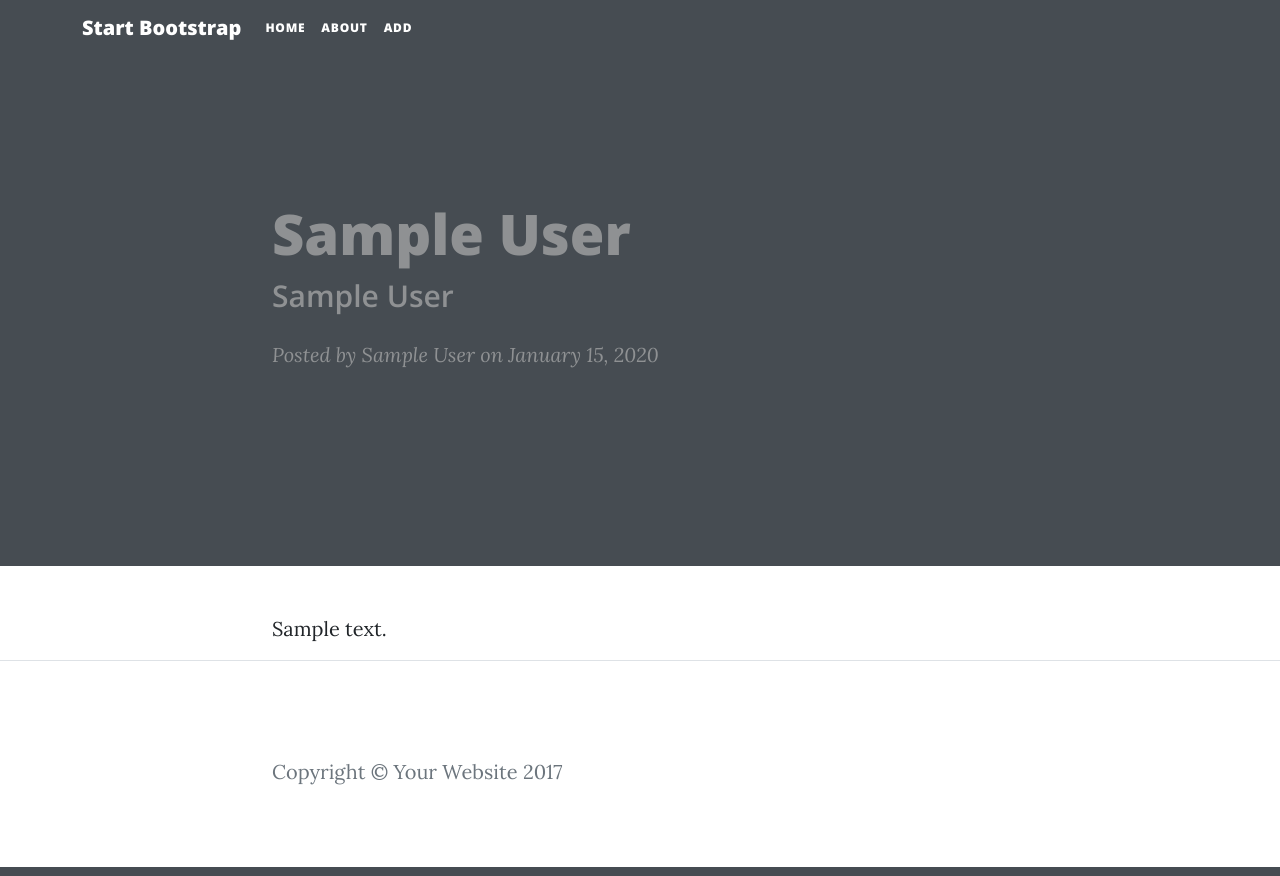
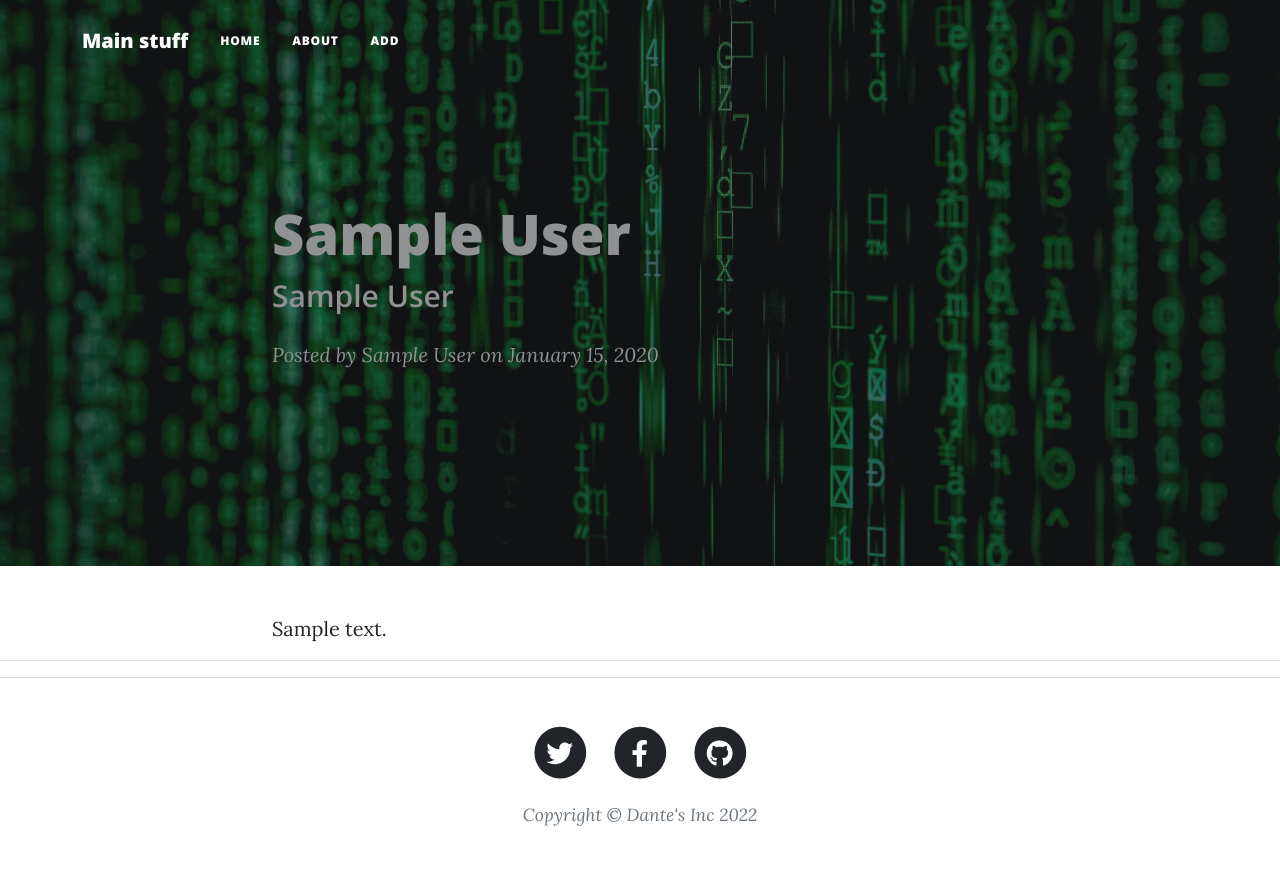
Before and after one commit to LeonDante-ctrl/blogger, a Flask app: template templates/post.html in a window 1280 px wide. Run offline with Flask 2, Linux system fonts and the light colour scheme; the template is opened without the code that fills it: values that come from a table or form of the project are taken from there, others are empty; tables that the repository leaves empty hold one stand-in row (values such as "Sample post"); parts of the project's set-up code (start-up, migrations or seed data) failed here and were passed over; some libraries are stand-ins or nearby versions.

Commit message:
added text to my about me page as well as my add , index and post.html

```diff
--- a/app.py
+++ b/app.py
@@ -16,25 +16,21 @@ class User(db.Model):
     date_posted = db.Column(db.DateTime)
     content = db.Column(db.Text)
 
-
 @app.route('/')
 def index():
+    posts = User.query.order_by(User.date_posted.desc()).all()
 
-    return render_template('index.html')
+    return render_template('index.html', posts=posts)
 
-@app.route('about')
-def about ():
+@app.route('/about')
+def about():
     return render_template('about.html')
 
 @app.route('/post/<int:post_id>')
 def post(post_id):
     post = User.query.filter_by(id=post_id).one()
-    date_posted = 'February 16, 2022'
+
     return render_template('post.html', post=post)
-
-@app.route('contact')
-def contact():
-    return render_template('contact.html')
 
 @app.route('/add')
 def add():
@@ -46,12 +42,14 @@ def addpost():
     subtitle = request.form['subtitle']
     author = request.form['author']
     content = request.form['content']
+    return '<h1> Title: {}  Subtitle: {} Author: {} Content: {} </h1>'.format(title,subtitle,author,content)
 
-    post = User(title=title, subtitle=subtitle, author=author, content=content, date_posted=datetime.now())
+    #post = User(title=title, subtitle=subtitle, author=author, content=content, date_posted=datetime.now())
 
-    db.session.add(post)
-    db.session.commit()
+    #db.session.add(post)
+    #db.session.commit()
 
-    return redirect(url_for('index'))
-if __name__=='__main__':
+    #return render_template('index')
+
+if __name__ == '__main__':
     app.run(debug=True)
--- a/templates/about.html
+++ b/templates/about.html
@@ -49,6 +49,7 @@
                         <p>Linux is only free if your time has no value.</p>
                         <p>If it handshakes , i can access it </p>
                         <p>Metasploit master</p>
+                        <p>Click <a href="http://spaceipsum.com/">Here</a> to see more</p>
                     </div>
                 </div>
             </div>
--- a/templates/add.html
+++ b/templates/add.html
@@ -46,7 +46,7 @@
         <div class="container">
             <div class="row">
               <div class="col-lg-8 col-md-10 mx-auto">
-                <form name="addForm" id="addForm" method="POST" action="{{ url_for('addpost') }}" novalidate>
+                <form name="addForm" id="addForm" method="POST" action="/home/dante/Music/flask_blog-master/templates/post.html" novalidate>
                   <div class="control-group">
                     <div class="form-group floating-label-form-group controls">
                       <label>Title</label>
--- a/templates/index.html
+++ b/templates/index.html
@@ -90,17 +90,16 @@
                 <div class="post-preview">
                     <a href="http://quotes.stormconsultancy.co.uk/random.json">
                         <h2 class="post-title">Failure is not an option</h2>
-                        <h3 class="post-subtitle">Many say exploration is part of our destiny, but it’s actually our duty to future generations.</h3>
+                        <h3 class="post-subtitle">Many say exploration is part of our destiny, but its actually our duty to future generations.</h3>
                     </a>
                     <p class="author">
                         Posted by
-                        <a href="#!">Start Bootstrap</a> on July 8, 2021
+                        <a href="#!">Start</a> on July 8, 2021
                     </p>
                 </div>
                 <!-- Divider-->
                 <hr class="my-4" />
                 <!-- Pager-->
-                <div class="d-flex justify-content-end mb-4"><a class="btn btn-primary text-uppercase" href="#!">Older Posts →</a></div>
             </div>
         </div>
     </div>
--- a/templates/post.html
+++ b/templates/post.html
@@ -1,50 +1,40 @@
 <!DOCTYPE html>
 <html lang="en">
+    <head>
+        <meta charset="utf-8" />
+        <meta name="viewport" content="width=device-width, initial-scale=1, shrink-to-fit=no" />
+        <meta name="description" content="" />
+        <meta name="author" content="" />
+        <title>Dante's blog</title>
+        <link rel="icon" type="image/x-icon" href="/home/dante/Documents/dantesblog/assets/favicon.ico" />
+        <script src="https://use.fontawesome.com/releases/v5.15.4/js/all.js" crossorigin="anonymous"></script>
 
-  <head>
-
-    <meta charset="utf-8">
-    <meta name="viewport" content="width=device-width, initial-scale=1, shrink-to-fit=no">
-    <meta name="description" content="">
-    <meta name="author" content="">
-
-    <title>Dante's blog</title>
-
-    <script src="https://use.fontawesome.com/releases/v5.15.4/js/all.js" crossorigin="anonymous"></script>
         <link href="https://fonts.googleapis.com/css?family=Lora:400,700,400italic,700italic" rel="stylesheet" type="text/css" />
         <link href="https://fonts.googleapis.com/css?family=Open+Sans:300italic,400italic,600italic,700italic,800italic,400,300,600,700,800" rel="stylesheet" type="text/css" />
         <link href="/home/dante/Documents/dantesblog/css/styles.css" rel="stylesheet" />
-
     </head>
-
     <body>
 
         <!-- Navigation -->
     <nav class="navbar navbar-expand-lg navbar-light fixed-top" id="mainNav">
       <div class="container">
-        <a class="navbar-brand" href="{{ url_for('index') }}">Start Bootstrap</a>
+        <a class="navbar-brand" href="index.html">Main stuff</a>
         <button class="navbar-toggler navbar-toggler-right" type="button" data-toggle="collapse" data-target="#navbarResponsive" aria-controls="navbarResponsive" aria-expanded="false" aria-label="Toggle navigation">
           Menu
           <i class="fa fa-bars"></i>
         </button>
         <div class="collapse navbar-collapse" id="navbarResponsive">
           <ul class="navbar-nav ml-auto">
-            <li class="nav-item">
-              <a class="nav-link" href="{{ url_for('index') }}">Home</a>
-            </li>
-            <li class="nav-item">
-              <a class="nav-link" href="{{ url_for('about') }}">About</a>
-            </li>
-            <li class="nav-item">
-              <a class="nav-link" href="{{ url_for('add') }}">Add</a>
-            </li>
+            <li class="nav-item"><a class="nav-link px-lg-3 py-3 py-lg-4" href="index.html">Home</a></li>
+            <li class="nav-item"><a class="nav-link px-lg-3 py-3 py-lg-4" href="about.html">About</a></li>
+            <li class="nav-item"><a class="nav-link px-lg-3 py-3 py-lg-4" href="add.html">Add</a></li>
           </ul>
         </div>
       </div>
     </nav>
 
     <!-- Page Header -->
-    <header class="masthead" style="background-image: url('{{ url_for('assets/img', filename='add.jpg') }}')">
+    <header class="masthead" style="background-image: url('/home/dante/Documents/dantesblog/assets/img/leest.jpeg')">
       <div class="container">
         <div class="row">
           <div class="col-lg-8 col-md-10 mx-auto">
@@ -72,26 +62,45 @@
     </article>
 
     <hr>
-
-    <!-- Footer -->
-    <footer>
-      <div class="container">
-        <div class="row">
-          <div class="col-lg-8 col-md-10 mx-auto">
-            <p class="copyright text-muted">Copyright &copy; Your Website 2017</p>
+        <!-- Footer-->
+        <footer class="border-top">
+            <div class="container px-4 px-lg-5">
+                <div class="row gx-4 gx-lg-5 justify-content-center">
+                    <div class="col-md-10 col-lg-8 col-xl-7">
+                        <ul class="list-inline text-center">
+                            <li class="list-inline-item">
+                                <a href="#!">
+                                    <span class="fa-stack fa-lg">
+                                        <i class="fas fa-circle fa-stack-2x"></i>
+                                        <i class="fab fa-twitter fa-stack-1x fa-inverse"></i>
+                                    </span>
+                                </a>
+                            </li>
+                            <li class="list-inline-item">
+                                <a href="#!">
+                                    <span class="fa-stack fa-lg">
+                                        <i class="fas fa-circle fa-stack-2x"></i>
+                                        <i class="fab fa-facebook-f fa-stack-1x fa-inverse"></i>
+                                    </span>
+                                </a>
+                            </li>
+                            <li class="list-inline-item">
+                                <a href="#!">
+                                    <span class="fa-stack fa-lg">
+                                        <i class="fas fa-circle fa-stack-2x"></i>
+                                        <i class="fab fa-github fa-stack-1x fa-inverse"></i>
+                                    </span>
+                                </a>
+                            </li>
+                        </ul>
+                        <div class="small text-center text-muted fst-italic">Copyright &copy; Dante's Inc 2022</div>
                     </div>
                 </div>
             </div>
         </footer>
-
-    <!-- Bootstrap core JavaScript -->
-    <script src="{{ url_for('static', filename='jquery.min.js') }}"></script>
-    <script src="{{ url_for('static', filename='popper.min.js') }}"></script>
-    <script src="{{ url_for('static', filename='bootstrap.min.js') }}"></script>
-
-    <!-- Custom scripts for this template -->
-    <script src="{{ url_for('static', filename='clean-blog.min.js') }}"></script>
-
+        <!-- Bootstrap core JS-->
+        <script src="https://cdn.jsdelivr.net/npm/bootstrap@5.1.3/dist/js/bootstrap.bundle.min.js"></script>
+        <!-- Core theme JS-->
+        <script src="/home/dante/Documents/dantesblog/js/scripts.js"></script>
     </body>
-
 </html>
```
Also changed, not shown: assets/img/leest.jpeg (added), assets/img/post-bg.jpg (deleted), assets/img/post-sample-image.jpg (deleted). Lines whose indentation alone changed are shown as unchanged.
